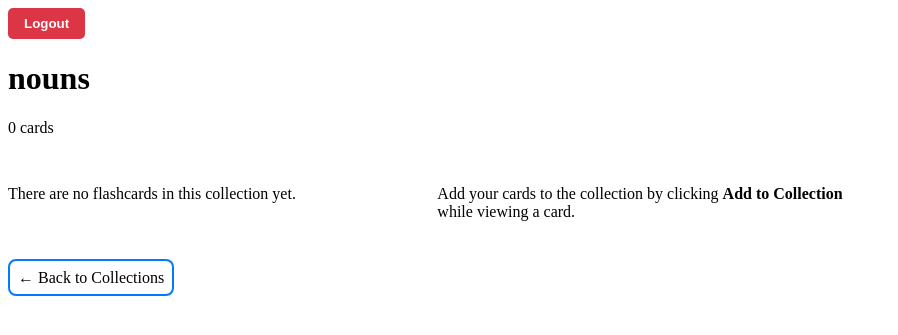
After one commit to keithayeras/SpeakNoy, a Django app: page /SpeakNoy/collections/1/ in a window 1280 px wide. The commit adds this page. Shown: the top 335 px of the page, without its empty margins (0-898 px from the left). Run offline with Django 5.2, Linux system fonts and the light colour scheme; data comes from the database, SQL or seed files in the repository; both versions use the stored data as it was after the commit; data that the repository does not hold is empty.

Commit message:
Created templates for the collections feature

```diff
--- a/SpeakNoy/admin.py
+++ b/SpeakNoy/admin.py
@@ -1,8 +1,9 @@
 from django.contrib import admin
-from .models import Flashcard
+from .models import *
 
 class FlashcardAdmin(admin.ModelAdmin):
     model = Flashcard
+class
 
 # Register your models here.
 admin.site.register(Flashcard, FlashcardAdmin)
--- a/SpeakNoy/urls.py
+++ b/SpeakNoy/urls.py
@@ -8,9 +8,9 @@ urlpatterns = [
     path("review/all/", dialect_review_view, name="dialect_review"),
     path("addcard/", flashcard_create_view, name="cardcreate"),
     path("removecard/<int:pk>/", flashcard_remove, name="cardremove"),
-    path('collections/', collection_list_view, name='collection_list'),
-    path('collections/new/', collection_create_view, name='collection_create'),
-    path('collections/<int:pk>/', collection_detail_view, name='collection_detail'),
+    path('collections/', collection_list_view, name='collectionlist'),
+    path('collections/<int:pk>/', collection_detail_view, name='collection'),
+    path('collections/addcollection/', collection_create_view, name='collectioncreate'),
     path('<int:pk>/add-to-collection/', collection_add_card, name='add_to_collection'),
 ]
 
--- a/SpeakNoy/views.py
+++ b/SpeakNoy/views.py
@@ -183,7 +183,7 @@ def collection_create_view(request):
         form = FlashcardCollectionForm(request.POST)
         if form.is_valid():
             form.save()
-            return redirect("SpeakNoy:collection_list")
+            return redirect("SpeakNoy:collectionlist")
     else:
         form = FlashcardCollectionForm()
     return render(request, "flashcards/collection_create.html", {"form": form})
--- /dev/null
+++ b/templates/flashcards/collection_detail.html
@@ -0,0 +1,21 @@
+{% extends 'base.html' %}
+{% load static %}
+{% block extra_css %}<link rel="stylesheet" href="{% static 'flashcards/style.css' %}">{% endblock %}
+{% block title %}{{ collection.name }}{% endblock %}
+{% block content %}
+    <h1>{{ collection.name }}</h1>
+    <p>{{ collection.flashcards.count }} card{{ collection.flashcards.count|pluralize }}</p>
+    <div class="review-cards">
+        {% for flashcard in collection.flashcards.all %}
+            <div class="review-card">
+                <a href="{% url 'SpeakNoy:card' card.pk %}">
+                    <h3>{{ flashcard.word }}</h3>
+                </a>
+            </div>
+        {% empty %}
+            <p>There are no flashcards in this collection yet.</p>
+            <p>Add your cards to the collection by clicking <b>Add to Collection</b> while viewing a card.</p>
+        {% endfor %}
+    </div>
+    <a href="{% url 'SpeakNoy:collectionlist' %}" class="btn-secondary">← Back to Collections</a>
+{% endblock %}
--- a/templates/flashcards/flashcard_detail.html
+++ b/templates/flashcards/flashcard_detail.html
@@ -22,6 +22,7 @@
 
                 <button id="flip" class='btn-primary'>Flip Card</button>
                 <a href="{% url 'SpeakNoy:cardlist' %}" class="btn-close">⨉</a>
+                <a href="{% url 'SpeakNoy:add_to_collection' flashcard.pk %}" class="btn-primary">Add to Collection...</a>
                 {% if flashcard.cardtype == "Custom" %}
                     <form method="POST" action="{% url 'SpeakNoy:cardremove' flashcard.pk %}">
                         {% csrf_token %}
@@ -56,6 +57,7 @@
                 </div>
 
                 <button id="flip" class='btn-primary'>Flip Card</button>
+                <a href="{% url 'SpeakNoy:add_to_collection' flashcard.pk %}" class="btn-primary">Add to Collection...</a>
                 <a href="{% url 'SpeakNoy:cardlist' %}" class="btn-close">⨉</a>
             </div>
         </div>
--- a/templates/flashcards/flashcard_list.html
+++ b/templates/flashcards/flashcard_list.html
@@ -83,6 +83,7 @@
     {% if user.is_authenticated %}
         <h2></h2>
         <a href="{% url 'SpeakNoy:cardcreate' %}" class="btn-primary">+ Add card</a>
+        <a href="{% url 'SpeakNoy:collectionlist' %}" class="btn-primary">View Collections</a>
     {% endif %}
     <div class="review-cards">
         {% for card in flashcard %}
```
Also changed, not shown: templates/flashcards/add_to_collection.html (added, +13 -0 lines), templates/flashcards/collection_create.html (added, +12 -0 lines), templates/flashcards/collection_list.html (added, +28 -0 lines), SpeakNoy/migrations/0007_flashcardcollection.py (added), db.sqlite3.
